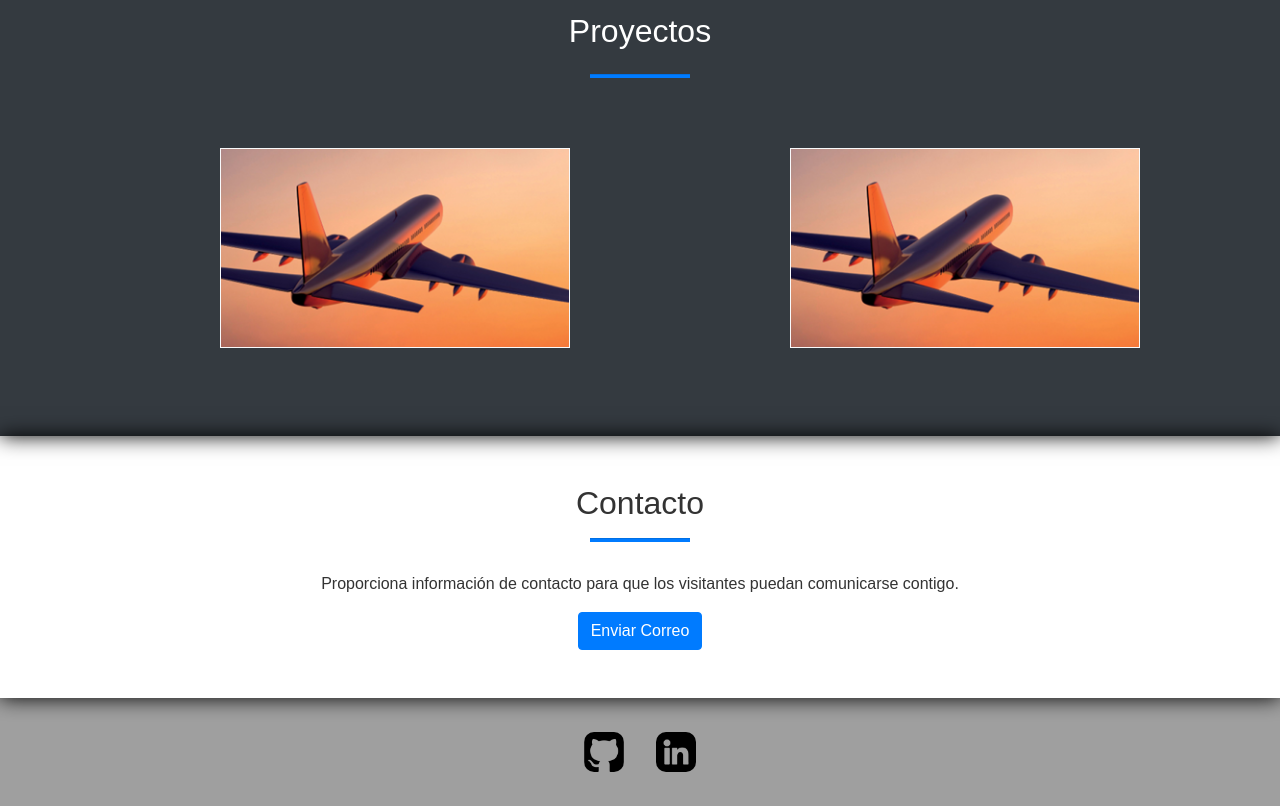
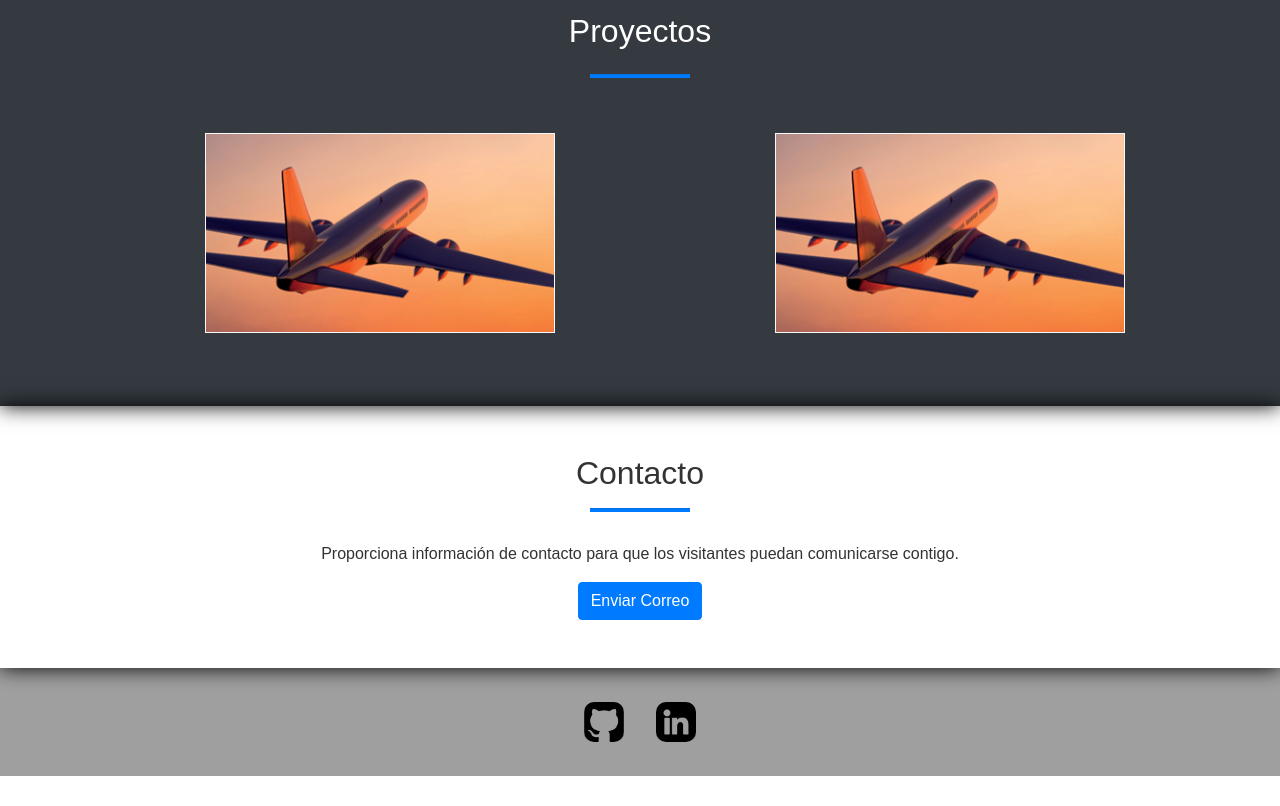
Before and after one commit to FedeCordeiro/FedeCordeiro.github.io, a plain HTML site: page index.html in a window 1280 px wide. Shown: the part 2320-3126 px from the top of the page. After the commit the page ends 3096 px from the top, so only its background shows below. Drawn offline with nearby package versions, Linux system fonts and the light colour scheme.

Commit message:
Nuevo commit - Modificaciones

```diff
--- a/css/styles.css
+++ b/css/styles.css
@@ -120,7 +120,7 @@ section {
     height: 200px; /* Altura fija para todas las imágenes de proyectos */
     margin-bottom: 20px;
     transition: transform 0.3s;
-    margin: 40px;
+    margin: 25px;
 }
 
 .project-image {
```
